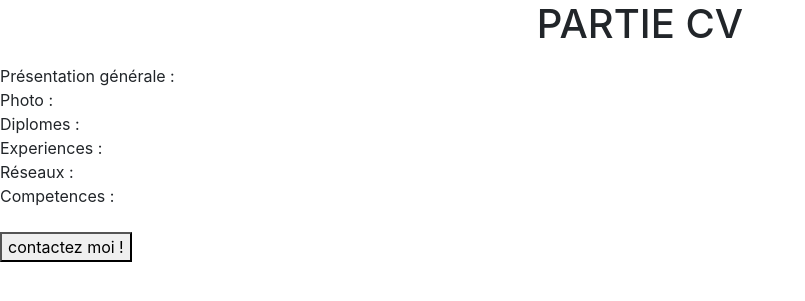
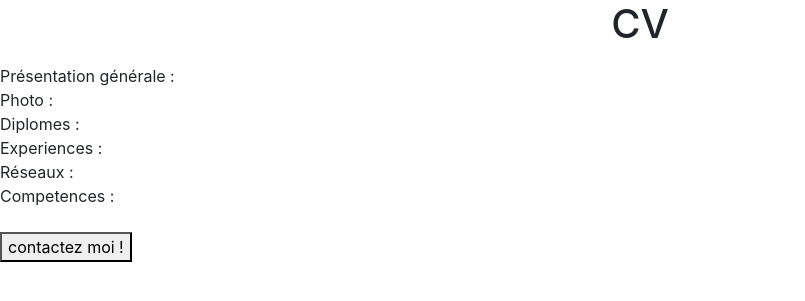
Before and after one commit to JohannDietrichGitHub/Portfolio, a PHP site: page /php/cv.php in a window 1280 px wide. Shown: the part 112-413 px from the top of the page, without its empty margins (0-805 px from the left). Run offline with PHP 8.4, Linux system fonts and the light colour scheme; data that the repository does not hold is empty.

Commit message:
affichage pourle cv

```diff
--- a/php/cv.php
+++ b/php/cv.php
@@ -40,10 +40,11 @@ $diplomes = $user[4];
   ?>
 </header>
 <body> <!-- Blocs créants le CV et insérant les données de la BDD -->
-    <div class="contindex"> </div>
-      <section id="CV">
-        <div class="container"> </div>
-        <center><h1><label>PARTIE CV</label></center></h1>
+
+
+    <div class="reveal">
+      <section id="reveal CV ">
+        <center><h1><label>CV</label></center></h1>
 
         <div class="cvprincipal">
           <div class="premiercontainercv">
@@ -71,4 +72,5 @@ $diplomes = $user[4];
           require_once ('formtest.php');
         ?></div>
         </section>
+    </div>
 </body>
```
